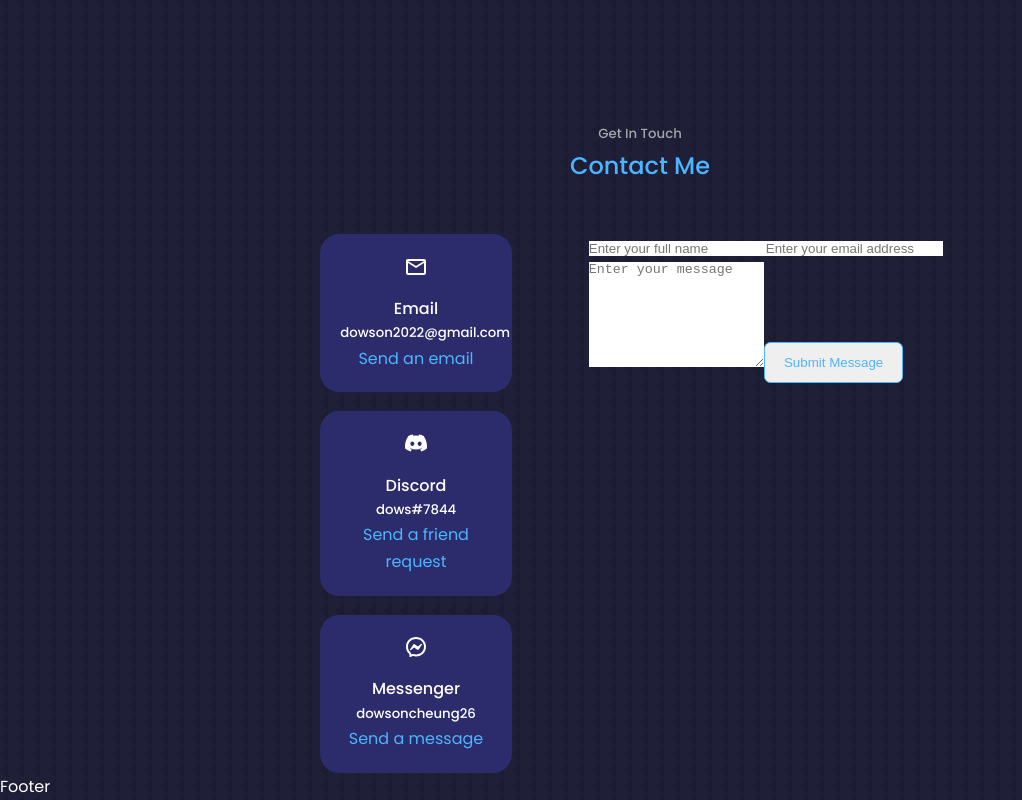
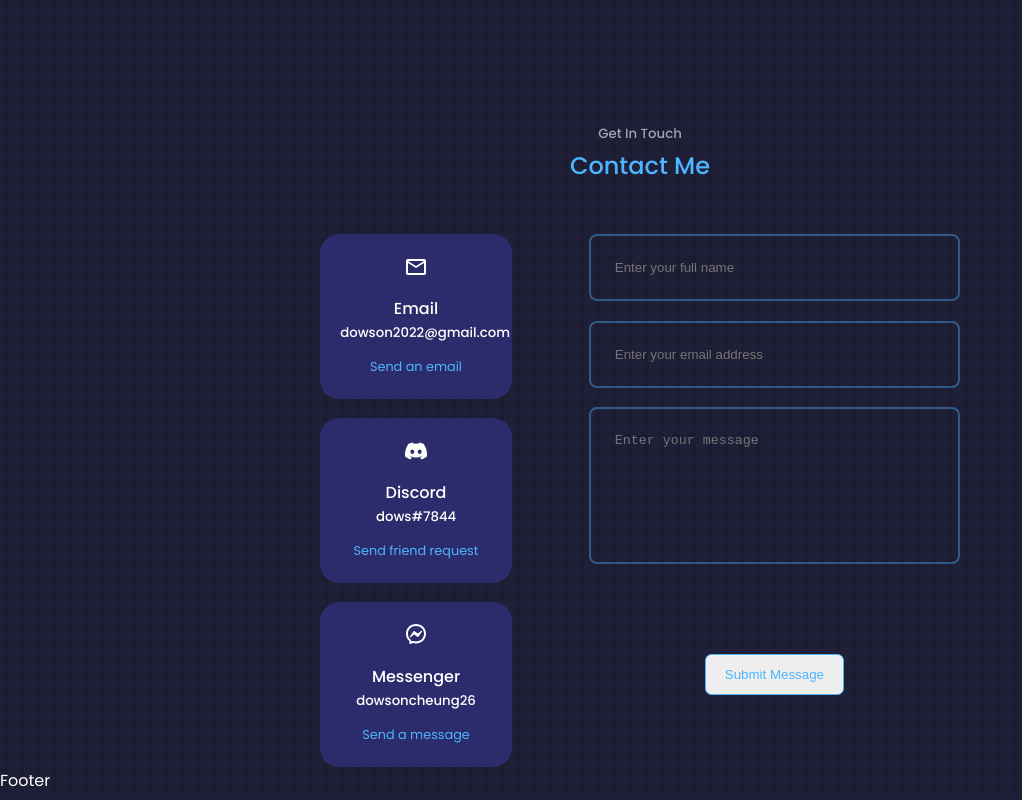
Before and after one commit to dows16/Portfolio, a React (Create React App) app: page / in a window 1280 px wide. Shown: the part 4614-5414 px from the top of the page, without its empty margins (0-1022 px from the left). Built offline with nearby package versions, Linux system fonts and the light colour scheme.

Commit message:
first commit

```diff
--- a/package.json
+++ b/package.json
@@ -6,6 +6,7 @@
     "@testing-library/jest-dom": "^5.16.4",
     "@testing-library/react": "^13.1.1",
     "@testing-library/user-event": "^13.5.0",
+    "emailjs-com": "^3.2.0",
     "react": "^18.0.0",
     "react-dom": "^18.0.0",
     "react-icons": "^4.3.1",
--- a/src/components/contact/Contact.jsx
+++ b/src/components/contact/Contact.jsx
@@ -1,10 +1,23 @@
-import React from 'react'
-import contact from './contact.css'
-import {MdMailOutline} from "react-icons/md"
-import {FaDiscord} from "react-icons/fa"
-import {RiMessengerLine} from "react-icons/ri"
+import React from 'react';
+import { useRef } from 'react';
+import contact from './contact.css';
+import {MdMailOutline} from "react-icons/md";
+import {FaDiscord} from "react-icons/fa";
+import {RiMessengerLine} from "react-icons/ri";
+import emailjs from "emailjs-com";
 
 const Contact = () => {
+  //Below is the code from the emailJS.com website they gave me which creates the contact form components.
+  const form = useRef();
+
+  const sendEmail = (e) => {
+    e.preventDefault();
+    //This code is just for connecting the service and the template I made as well as the public key for my direct message template from emailJS.
+    emailjs.sendForm('service_oqxyyrm', 'template_bams13u', form.current, 'zpHD586TFvS9_ADFC')
+    //This code resets the input once the user has clicked submit
+    e.target.reset();
+  };
+
   return (
     <section id="contact">
       <h5>Get In Touch</h5>
@@ -24,7 +37,7 @@ const Contact = () => {
             <FaDiscord className="contact__option-icon" />
             <h4>Discord</h4>
             <h5>dows#7844</h5>
-            <a href="https://www.discord.com/app" target="_blank">Send a friend request</a>
+            <a href="https://www.discord.com/app" target="_blank">Send friend request</a>
           </article>
           {/* The link to messenger doesn't work since I don't have messenger but it does bring you to the messenger website*/}
           <article className="contact__option">
@@ -36,16 +49,16 @@ const Contact = () => {
         </div>
         {/* END OF CONTACT OPTIONS */}
         {/* Below I madea a form option creating a direct email message, I also made it so input is required and there won't be any empty inputs*/}
-        <form action="">
+        <form ref={form} onSubmit={sendEmail}>
           <input type="text" name="name" placeholder="Enter your full name" required />
           <input type="email" name="email" placeholder="Enter your email address" required />
-          {/* textarea is a frequently used form control, which is used to get multi-line input from a user. It's different from a normal text input, which allows only single-line input.*/}
+          {/* textarea is a frequently used form control is JSX, which is used to get multi-line input from a user. It's different from a normal text input, which allows only single-line input.*/}
           <textarea name="message" rows="7" placeholder="Enter your message" required />
-          <button type="submit" className="btn">Submit Message</button>
+          <button className="btn" type="submit" >Submit Message</button>
         </form>
       </div>
     </section>
   )
 }
 
-export default Contact
+export default Contact;
--- a/src/components/contact/contact.css
+++ b/src/components/contact/contact.css
@@ -29,3 +29,51 @@
     font-size: 1.5rem;
     margin-bottom: 0.5rem;
 }
+
+.contact__option a {
+    margin-top: 0.7rem;
+    display: inline-block;
+    font-size: 0.8rem;
+    transform: scale(1);
+}
+
+.contact__option a:hover {
+    transform: scale(1.15);
+}
+
+/* ============== FORM ============== */
+form {
+    display: flex;
+    flex-direction: column;
+    gap: 1.2rem;
+}
+
+input, textarea {
+    width: 100%;
+    padding: 1.5rem;
+    border-radius: 0.5rem;
+    background: transparent;
+    border: 2px solid var(--color-primary-variant);
+    resize: none;
+    color: var(--color-white);
+}
+
+button {
+    text-align: center;
+    margin: auto;
+}
+
+/* ============== MEDIA QUERIES (MEDIUM DEVICES) ============== */
+@media screen and (max-width: 1024px) {
+    .container.contact__container {
+        grid-template-columns: 1fr;
+        gap: 2rem;
+    }
+}
+
+/* ============== MEDIA QUERIES (SMALL DEVICES) ============== */
+@media screen and (max-width: 600px) {
+    .container.contact__container {
+        width: var(--container-width-sm);
+    }
+}
```
Also changed, not shown: 1 other file (tests, documents, lock files or other folders).
